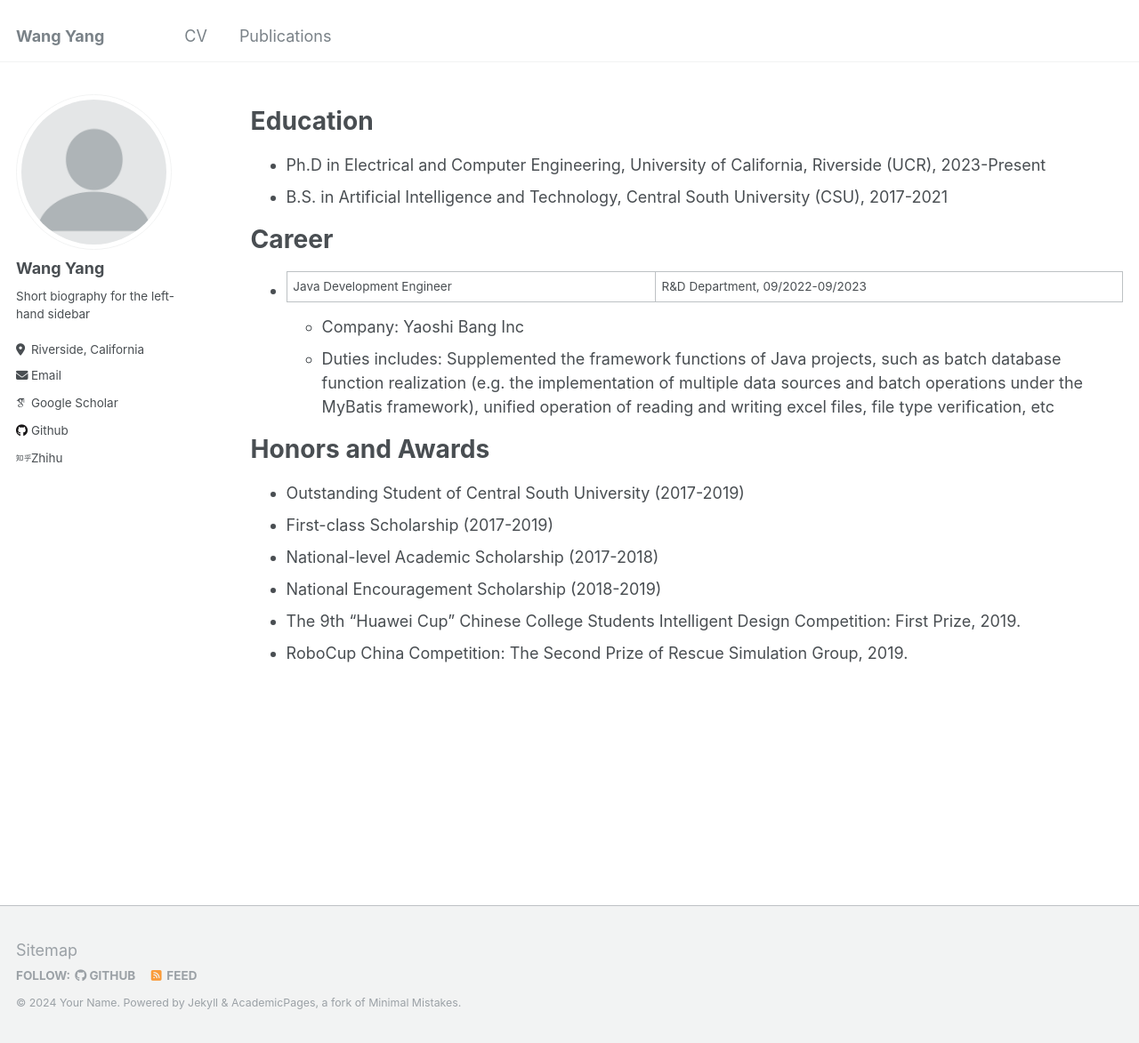
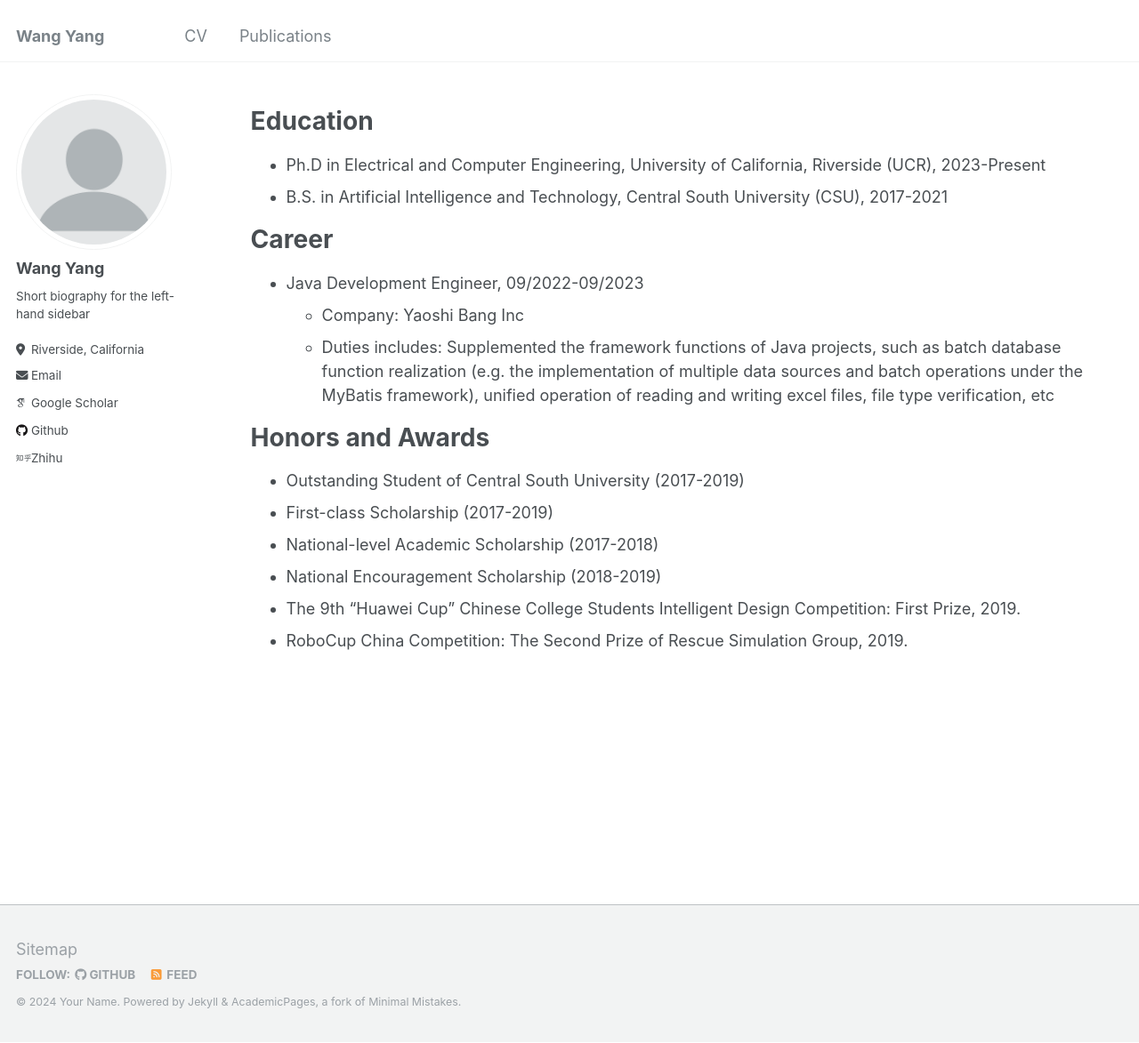
Before and after one commit to uservan/uservan.github.io, a Jekyll site: the page built from _pages/cv.md, in a window 1280 px wide and 1173 px high. Shown: the whole window at 89% size. Built offline with Jekyll 4.4.1, drawn with Linux system fonts in a browser that asks for light colours; some web fonts are replaced.

Commit message:
Update cv.md

```diff
--- a/_pages/cv.md
+++ b/_pages/cv.md
@@ -16,7 +16,7 @@ Education
 
 Career
 ======
-* Java Development Engineer | R&D Department, 09/2022-09/2023
+* Java Development Engineer, 09/2022-09/2023
   * Company: Yaoshi Bang Inc
   * Duties includes: Supplemented the framework functions of Java projects, such as batch database function realization (e.g. the implementation of multiple data sources and batch operations under the MyBatis framework), unified operation of reading and writing excel files, file type verification, etc
 
```
